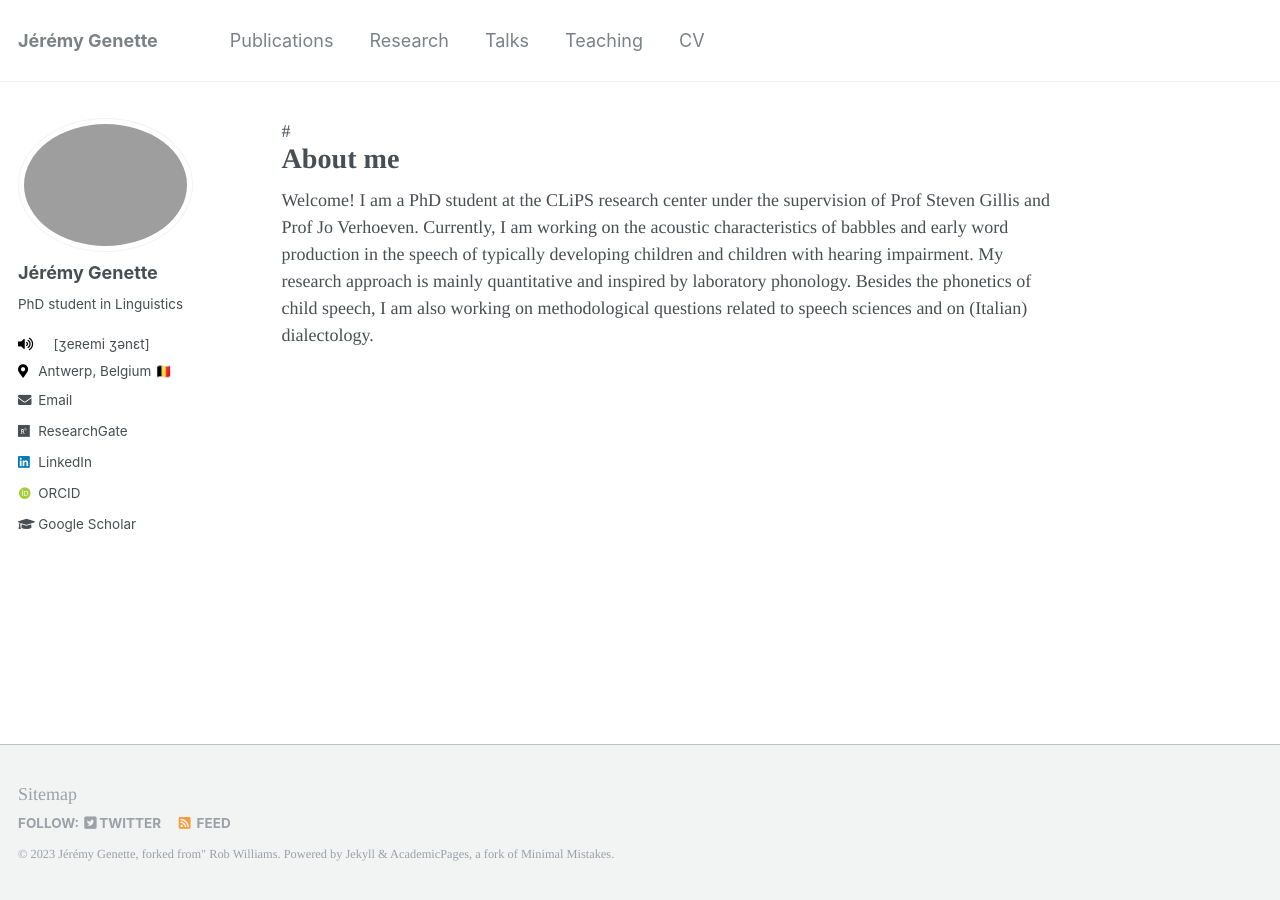
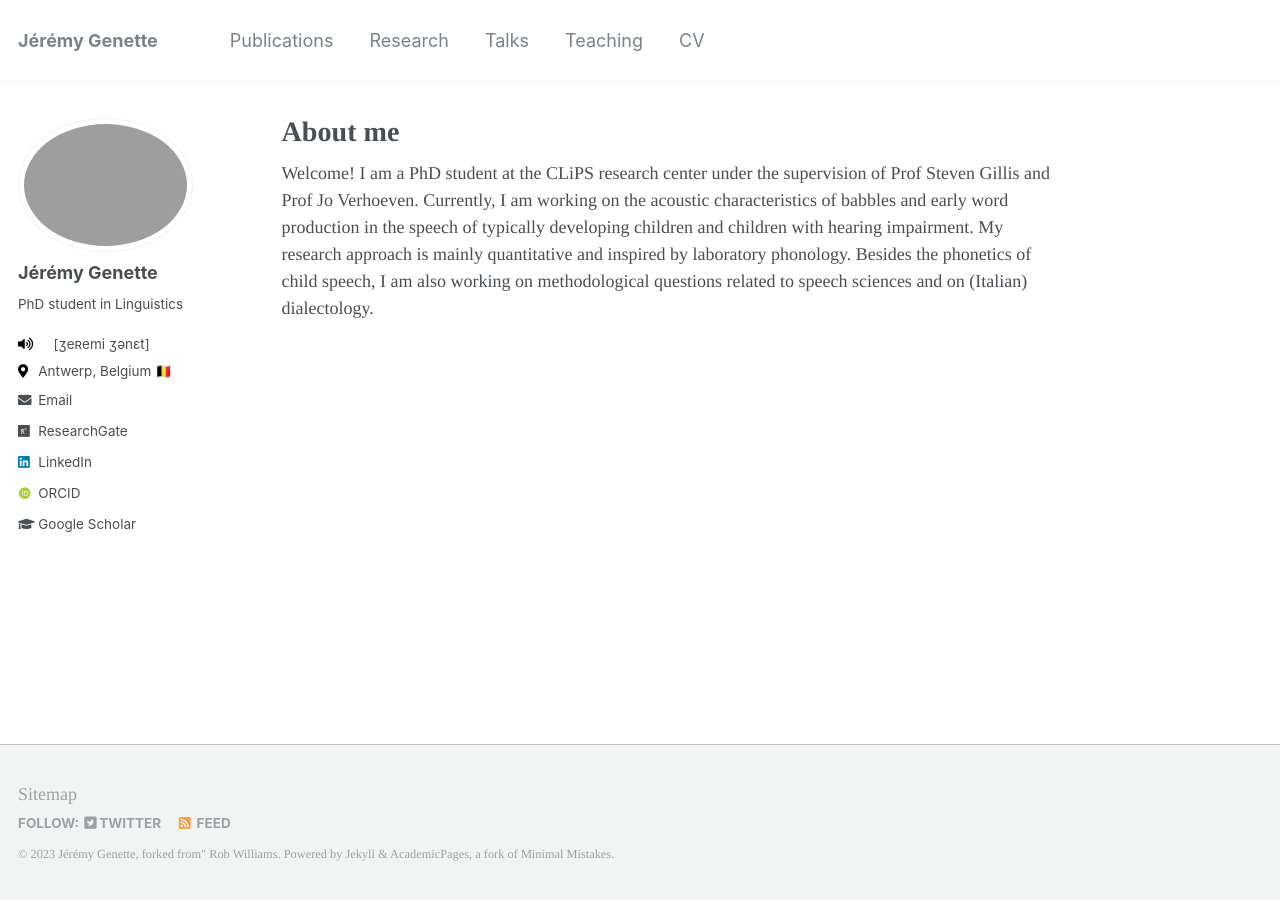
Before and after one commit to jgenette/jgenette.github.io, a Jekyll site: the page built from _pages/about.md, in a window 1280 px wide. Built offline with Jekyll 4.4.1, drawn with Linux system fonts in a browser that asks for light colours; some web fonts are replaced.

Commit message:
Update single.html

```diff
--- a/_layouts/single.html
+++ b/_layouts/single.html
@@ -26,7 +26,7 @@ layout: default
     <div class="page__inner-wrap">
       {% unless page.header.overlay_color or page.header.overlay_image %}
         <header>
-          #{% if page.title %}<h1 class="page__title" itemprop="headline">{{ page.title | markdownify | remove: "<p>" | remove: "</p>" }}</h1>{% endif %}
+          {% if page.title %}<h1 class="page__title" itemprop="headline">{{ page.title | markdownify | remove: "<p>" | remove: "</p>" }}</h1>{% endif %}
           {% if post.read_time %}
           {% elsif post.read_time and post.collection == 'posts' %}
             <p class="page__meta"><i class="fa fa-clock" aria-hidden="true"></i> {% include read-time.html %}</p>
```
